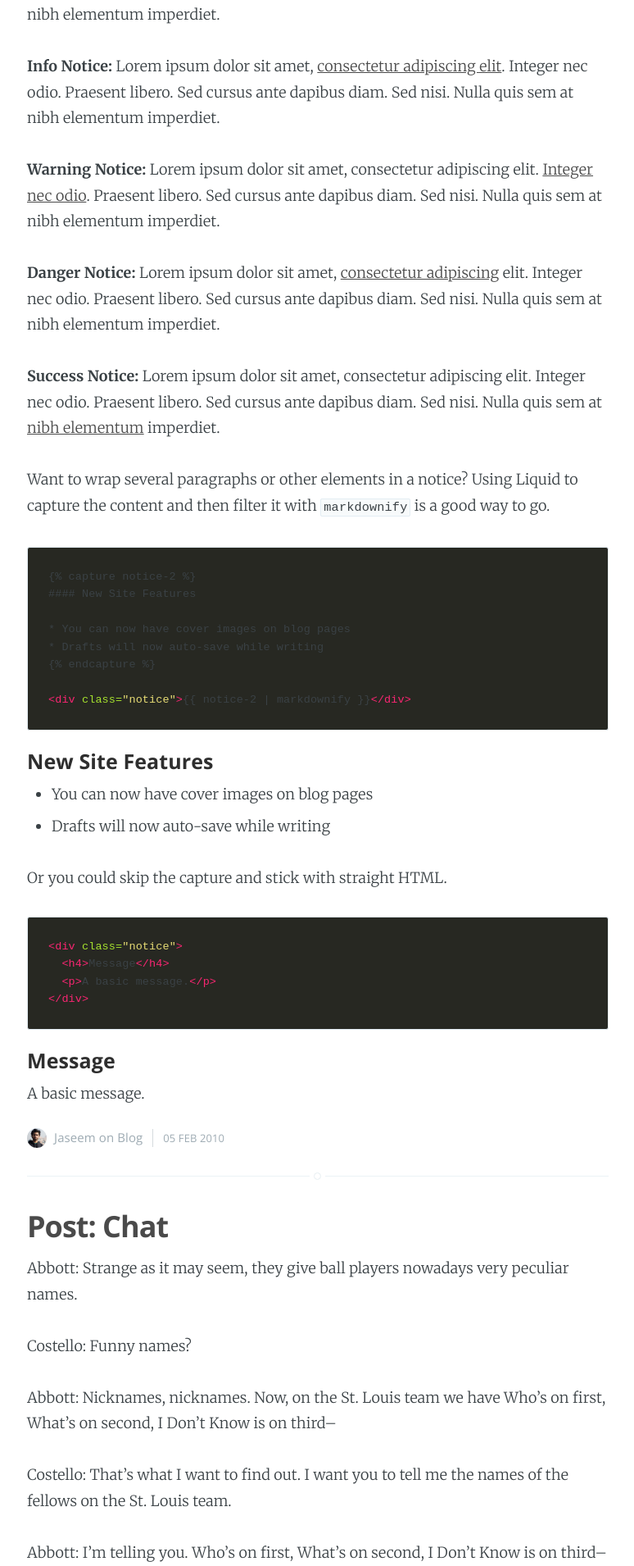
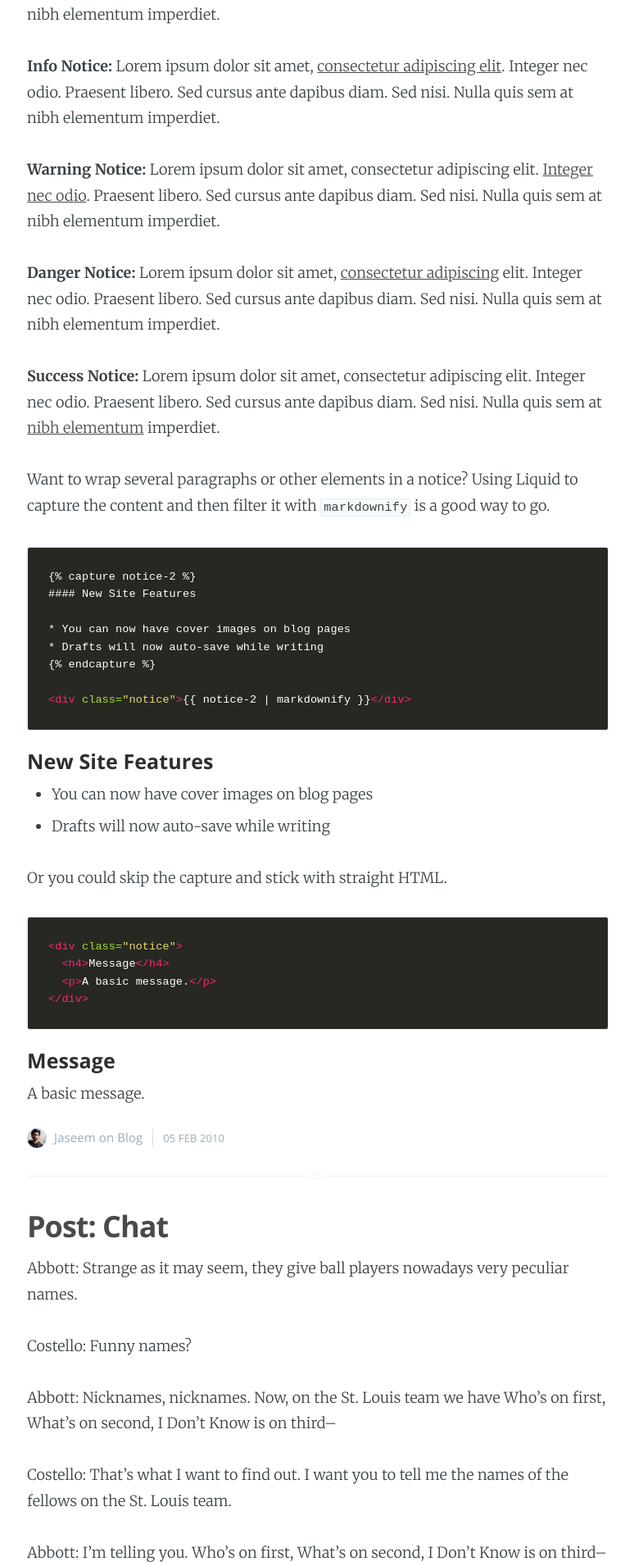
Before and after one commit to mjaseem/mjaseem.github.io, a Jekyll site: the page built from index.html, in a window 1280 px wide. Shown: the part 3698-5608 px from the top of the page at 82% size, without its empty margins (252-1026 px from the left). Built offline with Jekyll 4.4.1, drawn with Linux system fonts in a browser that asks for light colours; the list of posts is cut into pages by our own code.

Commit message:
Make unhighlighted code white

```diff
--- a/_sass/_syntax.scss
+++ b/_sass/_syntax.scss
@@ -1,4 +1,7 @@
 .highlight pre { background-color: #272822; }
+.highlight pre{
+	color:#ffffff;
+}
 .highlight .hll { background-color: #272822; }
 .highlight .c { color: #75715e } /* Comment */
 .highlight .err { color: #960050; background-color: #1e0010 } /* Error */
```
